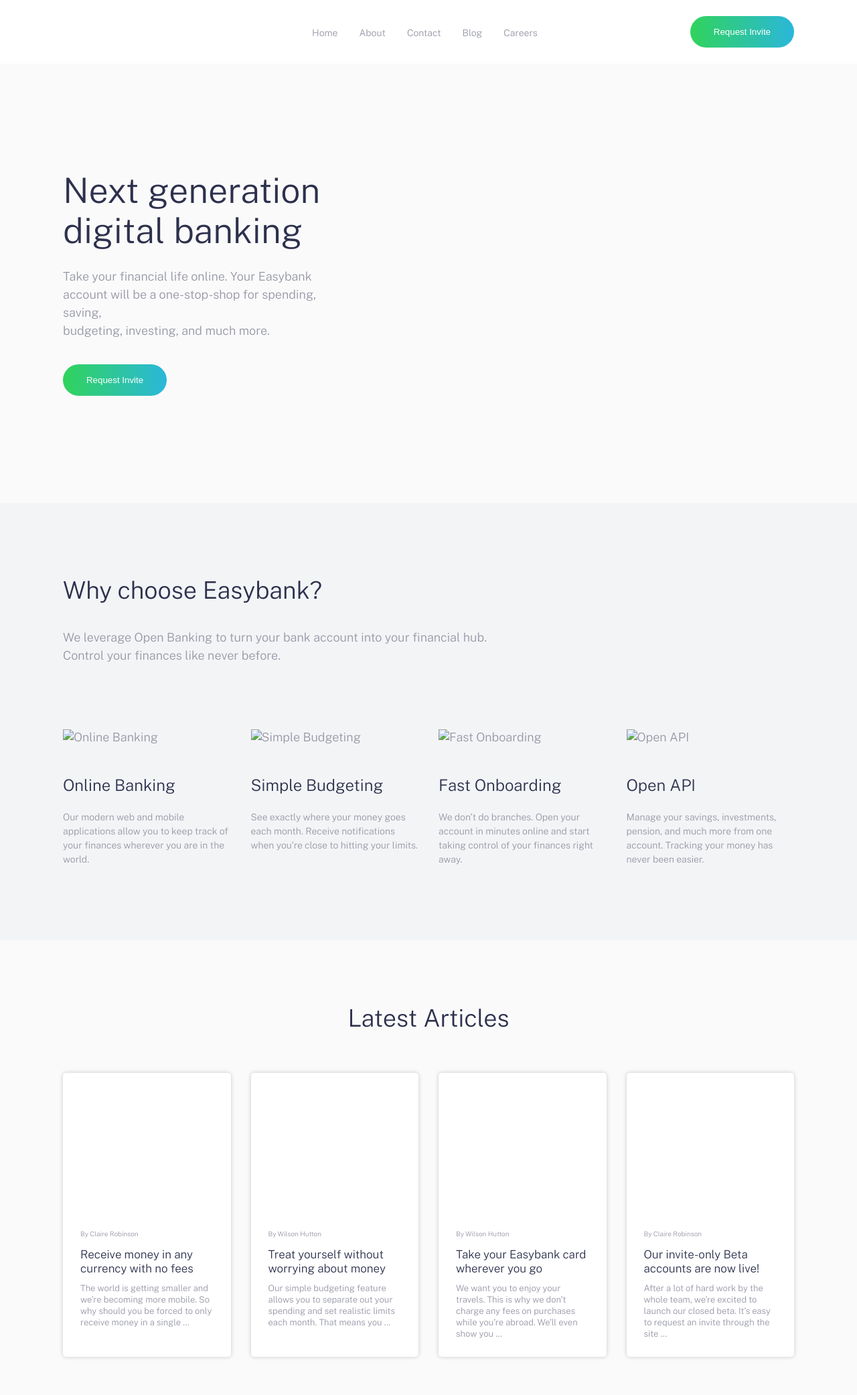
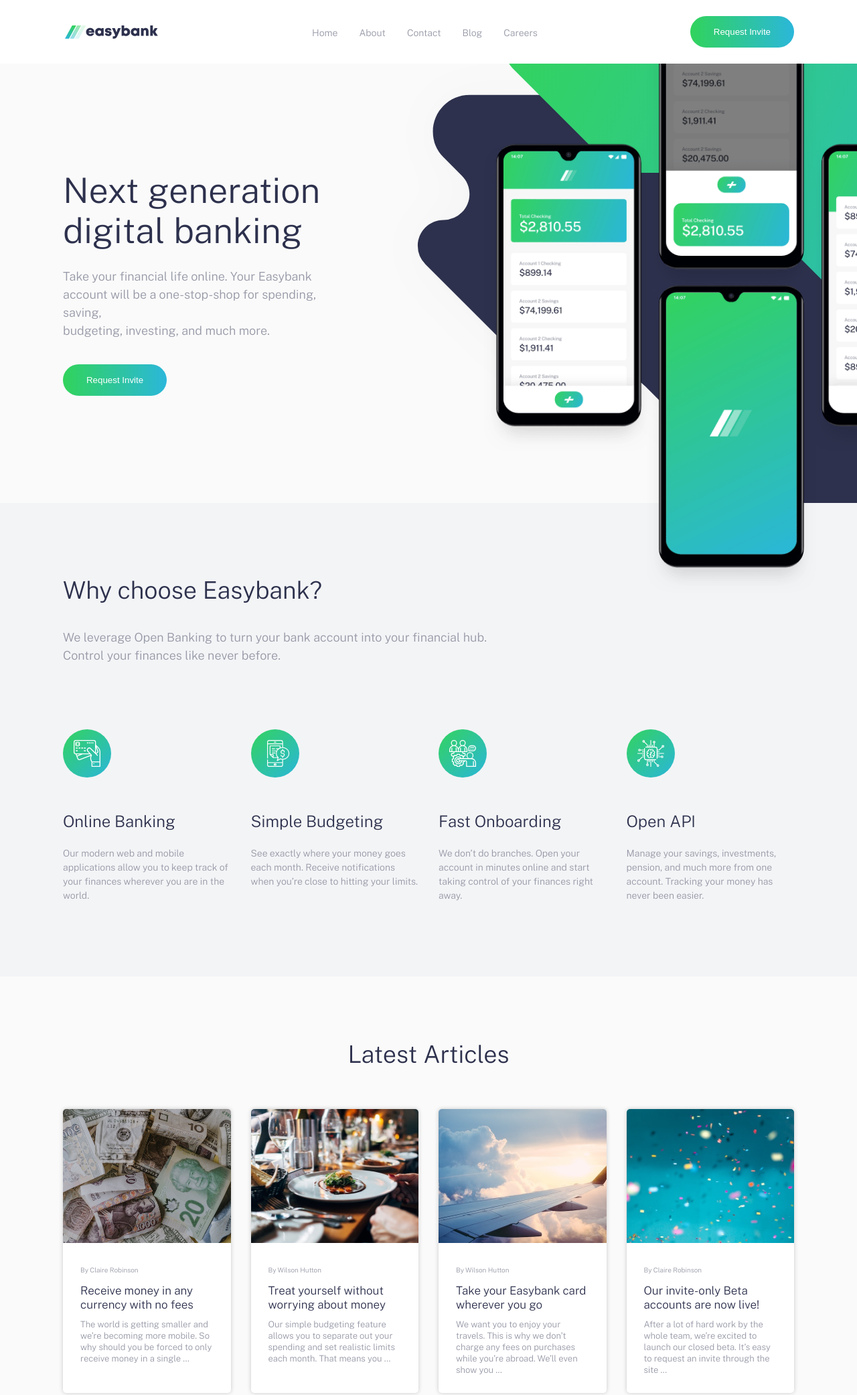
Before and after one commit to fizzzypudding/easybank-challenge, a plain HTML site: page index.html in a window 1280 px wide. Shown: the top 2083 px of the page at 67% size. Drawn offline with nearby package versions, Linux system fonts and the light colour scheme; the site is published under a folder, as on GitHub Pages, so addresses that start at the root find nothing.

Commit message:
修復圖片路徑問題

```diff
--- a/app/sass/layout/_header.sass
+++ b/app/sass/layout/_header.sass
@@ -11,7 +11,7 @@
     text-indent: 150%
     overflow: hidden
     white-space: nowrap
-    background-image: url('/images/logo.svg')
+    background-image: url("../../images/logo.svg")
     background-repeat: no-repeat
     background-position: center center
 
--- a/app/sass/layout/_hero.sass
+++ b/app/sass/layout/_hero.sass
@@ -4,7 +4,7 @@
   &__img
     position: relative
     min-height: 17.5rem
-    background-image: url('/images/bg-intro-mobile.svg')
+    background-image: url('../../images/bg-intro-mobile.svg')
     background-size: cover
     background-position: center center
     background-repeat: no-repeat
@@ -23,7 +23,7 @@
         content: ""
         position: absolute
         height: 100%
-        background-image: url('/images/bg-intro-desktop.svg')
+        background-image: url('../../images/bg-intro-desktop.svg')
         background-repeat: no-repeat
         background-position: center bottom
         width: 190%
@@ -34,7 +34,7 @@
       content: ""
       +size(100%)
       position: absolute
-      background-image: url('/images/image-mockups.png')
+      background-image: url('../../images/image-mockups.png')
       background-size: 93%
       background-position: center bottom
       background-repeat: no-repeat
--- a/index.html
+++ b/index.html
@@ -6,7 +6,7 @@
 
   <link rel="icon" type="image/png" sizes="32x32" href="./images/favicon-32x32.png">
   <link href="https://fonts.googleapis.com/css2?family=Public+Sans:wght@300;400;700&display=swap" rel="stylesheet">
-  <link rel="stylesheet" href="./output/css/style.css">
+  <link rel="stylesheet" href="output/css/style.css">
 
   <title>Frontend Mentor | Easybank landing page</title>
 
@@ -69,25 +69,25 @@
       </div>
       <div class="row">
         <div class="col-md-3 col-sm-6 col-12 feature__item">
-          <div class="item__icon"><img src="/images/icon-online.svg" alt="Online Banking"></div>
+          <div class="item__icon"><img src="images/icon-online.svg" alt="Online Banking"></div>
           <h4 class="item__title">Online Banking</h4>
           <p class="item__description">Our modern web and mobile applications allow you to keep track of your finances
             wherever you are in the world.</p>
         </div>
         <div class="col-md-3 col-sm-6 col-12 feature__item">
-          <div class="item__icon"><img src="/images/icon-budgeting.svg" alt="Simple Budgeting"></div>
+          <div class="item__icon"><img src="images/icon-budgeting.svg" alt="Simple Budgeting"></div>
           <h4 class="item__title">Simple Budgeting</h4>
           <p class="item__description">See exactly where your money goes each month. Receive notifications when you’re
             close to hitting your limits.</p>
         </div>
         <div class="col-md-3 col-sm-6 col-12 feature__item">
-          <div class="item__icon"><img src="/images/icon-onboarding.svg" alt="Fast Onboarding"></div>
+          <div class="item__icon"><img src="images/icon-onboarding.svg" alt="Fast Onboarding"></div>
           <h4 class="item__title">Fast Onboarding</h4>
           <p class="item__description">We don’t do branches. Open your account in minutes online and start taking control
             of your finances right away.</p>
         </div>
         <div class="col-md-3 col-sm-6 col-12 feature__item">
-          <div class="item__icon"><img src="/images/icon-api.svg" alt="Open API"></div>
+          <div class="item__icon"><img src="images/icon-api.svg" alt="Open API"></div>
           <h4 class="item__title">Open API</h4>
           <p class="item__description">Manage your savings, investments, pension, and much more from one account. Tracking
             your money has never been easier.</p>
@@ -102,7 +102,7 @@
     <h3 class="article__title">Latest Articles</h3>
     <div class="article__grid">
       <a href="#" class="article__card">
-        <div class="card__image" style="background-image: url('/images/image-currency.jpg')"></div>
+        <div class="card__image" style="background-image: url('images/image-currency.jpg')"></div>
         <div class="card__body">
           <small class="card__author">By Claire Robinson</small>
           <h5 class="card__title">Receive money in any currency with no fees</h5>
@@ -111,7 +111,7 @@
         </div>
       </a>
       <a href="#" class="article__card">
-        <div class="card__image" style="background-image: url('/images/image-restaurant.jpg')"></div>
+        <div class="card__image" style="background-image: url('images/image-restaurant.jpg')"></div>
         <div class="card__body">
           <small class="card__author">By Wilson Hutton</small>
           <h5 class="card__title">Treat yourself without worrying about money</h5>
@@ -120,7 +120,7 @@
         </div>
       </a>
       <a href="#" class="article__card">
-        <div class="card__image" style="background-image: url('/images/image-plane.jpg')"></div>
+        <div class="card__image" style="background-image: url('images/image-plane.jpg')"></div>
         <div class="card__body">
           <small class="card__author">By Wilson Hutton</small>
           <h5 class="card__title">Take your Easybank card wherever you go</h5>
@@ -129,7 +129,7 @@
         </div>
       </a>
       <a href="#" class="article__card">
-        <div class="card__image" style="background-image: url('/images/image-confetti.jpg')"></div>
+        <div class="card__image" style="background-image: url('images/image-confetti.jpg')"></div>
         <div class="card__body">
           <small class="card__author">By Claire Robinson</small>
           <h5 class="card__title">Our invite-only Beta accounts are now live!</h5>
@@ -184,6 +184,6 @@
 </div>
 
 
-<script src="/app/js/scripts.js"></script>
+<script src="app/js/scripts.js"></script>
 </body>
 </html>
```
Also changed, not shown: output/css/style.css, 1 other file.
